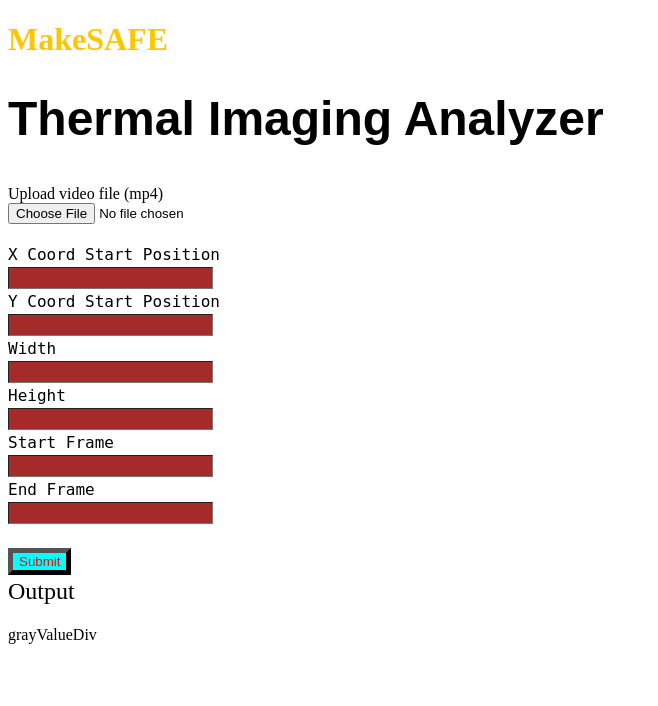
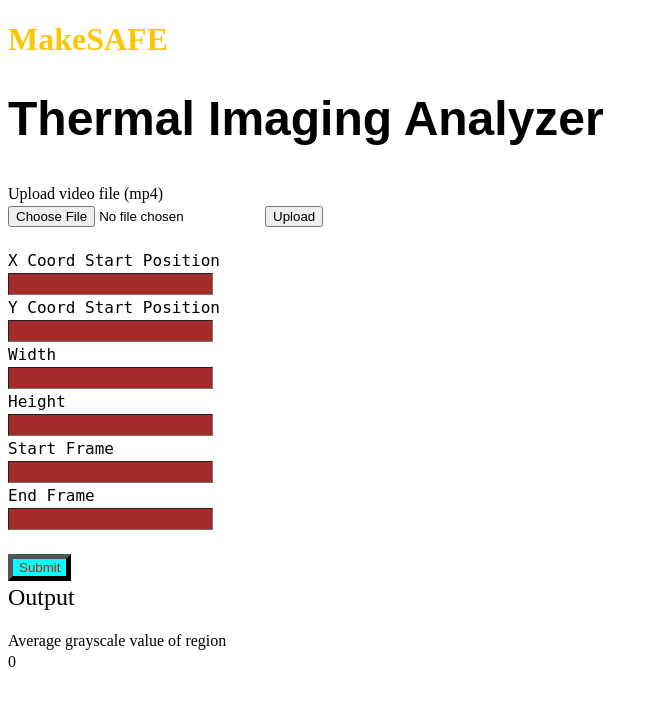
Before and after one commit to kylem314/Thermal-Imaging3-html, a Flask app: page / in a window 1280 px wide. Shown: the top 706 px of the page, without its empty margins (0-658 px from the left). Run offline with Flask 2, Linux system fonts and the light colour scheme.

Commit message:
Shows image on site!

```diff
--- a/main.py
+++ b/main.py
@@ -17,7 +17,7 @@
 @app.route('/')
 def home():
 
-  data = {'pngImage': [[0,0,0,0]], 'grayValue': 0, 'imgHeight': 0, 'imgWidth': 0}
+  data = {'imageData': [[0,0,0,0]], 'grayValue': 0, 'imgHeight': 1, 'imgWidth': 1}
 
   #function use Flask import (Jinja) to render an HTML template
   return render_template("index.html", display="", data=data)
--- a/templates/index.html
+++ b/templates/index.html
@@ -45,8 +45,11 @@
 
 
 <label> Upload video file (mp4) </label>
+    <form method=post enctype=multipart/form-data>
+      <p><input type=file name=file>
+         <input type=submit value=Upload>
+    </form>
   <br>
-<input type="file" id="myFile" /> <br /><br />
 
 <p style="font-size:16px;font-family:'Monospace'"> X Coord Start Position </p>
 <p><input class="textbox" type="number" step="1" type="number" name="xCoordStart" required></p>
@@ -84,13 +87,15 @@
 <!--
   <p class="answer" id="grayValue"> grayValue </p>
   -->
-<div id="grayValueDiv"> grayValueDiv </div>
+<div id="grayValueDiv"> Average grayscale value of region </div>
 <!--
   <p class="answer"> {{ data.grayValue }} </p>
   -->
 <!--
   <img src="https://replit.com/@KyleMyint/Thermal-Imaging3-html#converted.png" alt="converted image">
   -->
+
+<canvas id="c"> </canvas>
 
 </body>
 
@@ -118,6 +123,29 @@
 para.innerHTML =  grayValue;
 document.getElementById("grayValueDiv").appendChild(para);
 
+var ctx = c.getContext('2d');
+
+var drawArray = function(arr, width, height) {
+  // set your canvas width/height
+  c.width = width;
+  c.height = height;
+
+  // create the imageData object, you'll need the width and height of your image
+  var dataImage = ctx.createImageData(width, height);
+  // browsers supporting TypedArrays
+  if (dataImage.data.set) {
+    dataImage.data.set(arr);
+  } else {
+    // IE9
+    arr.forEach(function(val, i) {
+      dataImage.data[i] = val;
+    });
+  }
+  ctx.putImageData(dataImage, 0, 0);
+};
+
+drawArray(imageData, imgWidth, imgHeight);
+
 </script>
 
 </html>
```
Also changed, not shown: a.txt (added, +25 -0 lines).
